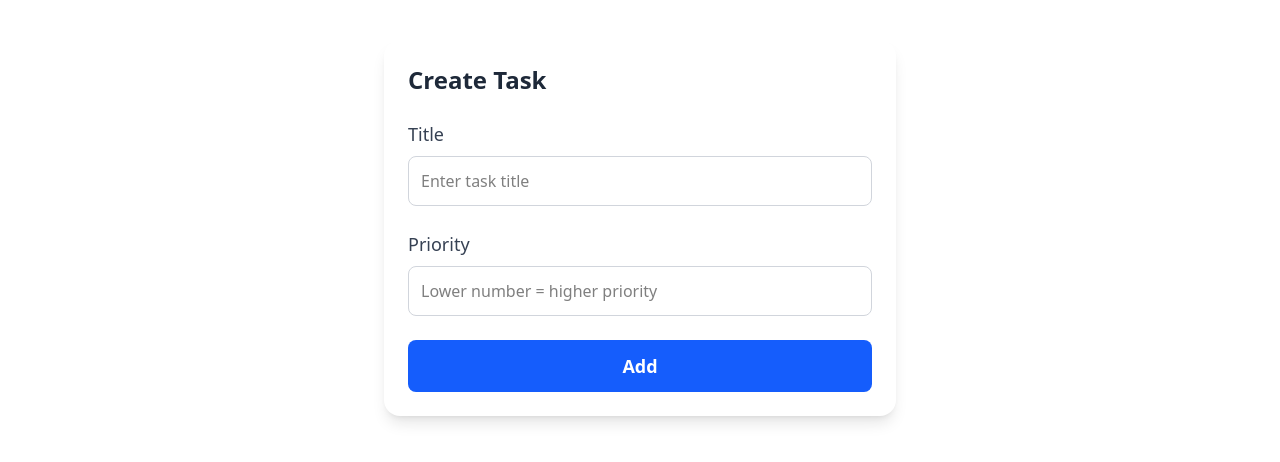
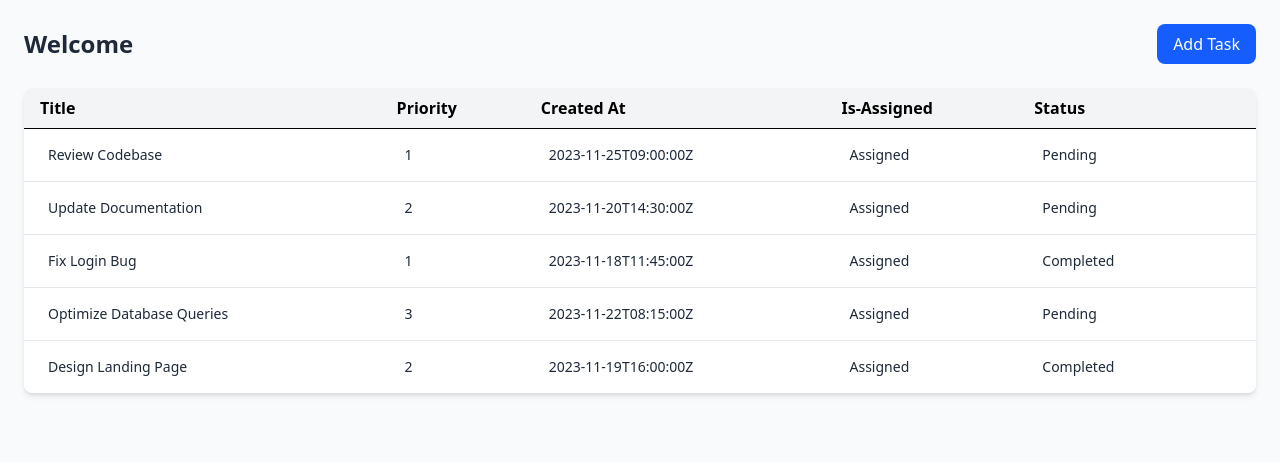
Before and after one commit to jae-red21/job-scheduler, a React (Vite) app in the folder frontend/: page / in a window 1280 px wide. Shown: the top 462 px of the page. Built offline with nearby package versions, Linux system fonts and the light colour scheme.

Commit message:
update the Supervisor Dashboard

```diff
--- a/frontend/src/App.tsx
+++ b/frontend/src/App.tsx
@@ -1,12 +1,19 @@
-import TaskForm from "./components/TaskForm"
+import { BrowserRouter, Route, Routes } from "react-router-dom";
+import SupervisorDashboard from "./components/SupervisorDashboard";
+import TaskForm from "./components/TaskForm";
+import tasks from "./tasks.json";
 
 function App() {
+  return (
+    <BrowserRouter>
+      <Routes>
 
-  return (
-    <>
-    <TaskForm />
-    </>
-  )
+        <Route path="/" element={<SupervisorDashboard tasks={tasks} />} />
+
+        <Route path="/supervisor-dashboard/new-task" element={<TaskForm />} />
+      </Routes>
+    </BrowserRouter>
+  );
 }
 
-export default App
+export default App;
--- a/frontend/src/components/AgentDashboard.tsx
+++ b/frontend/src/components/AgentDashboard.tsx
@@ -1,25 +1,82 @@
-import React from "react";
+import React, { useState } from "react";
+import { task } from "../types/task";
 
-const AgentDashboard = () => {
+type AgentProps = {
+  tasks: task[];
+};
+
+const AgentDashboard = ({ tasks }: AgentProps) => {
+  const [taskList, setTaskList] = useState<task[]>(tasks);
+
+  const handleMarkComplete = (id: number) => {
+    setTaskList((prevTasks) =>
+      prevTasks.map((task) =>
+        task.id === id ? { ...task, isCompleted: true } : task
+      )
+    );
+  };
+
   return (
-    <div>
-      <div>
-        <h1>Welcome</h1>
-        <button type="submit">Add Task</button>
+    <div className="p-6 bg-gray-50 min-h-screen">
+      {/* Header Section */}
+      <div className="flex justify-between items-center mb-6">
+        <h1 className="text-2xl font-bold text-gray-800">Welcome</h1>
+        <button
+          type="submit"
+          className="bg-blue-600 text-white px-4 py-2 rounded-lg hover:bg-blue-700 transition duration-300"
+        >
+          Add Task
+        </button>
       </div>
-      <div>
-        <table>
-            <thead>
-                <tr>
-                    <th>Title</th>
-                    <th>Priority</th>
-                    <th>Created At</th>
-                    <th></th>
-                </tr>
-            </thead>
-            <tbody>
 
-            </tbody>
+      {/* Table Section */}
+      <div className="overflow-x-auto bg-white rounded-lg shadow-md">
+        <table className="min-w-full">
+          <thead className="bg-gray-100">
+            <tr>
+              <th className="px-6 py-3 text-left text-sm font-semibold text-gray-700 uppercase tracking-wider">
+                Title
+              </th>
+              <th className="px-6 py-3 text-left text-sm font-semibold text-gray-700 uppercase tracking-wider">
+                Priority
+              </th>
+              <th className="px-6 py-3 text-left text-sm font-semibold text-gray-700 uppercase tracking-wider">
+                Created At
+              </th>
+              <th className="px-6 py-3 text-left text-sm font-semibold text-gray-700 uppercase tracking-wider">
+                Supervisor
+              </th>
+              <th className="px-6 py-3 text-left text-sm font-semibold text-gray-700 uppercase tracking-wider">
+                Actions
+              </th>
+            </tr>
+          </thead>
+          <tbody className="divide-y divide-gray-200">
+            {taskList.map((task) => (
+              <tr key={task.id} className="hover:bg-gray-50 transition duration-200">
+                <td className="px-6 py-4 whitespace-nowrap text-sm text-gray-800">
+                  {task.name}
+                </td>
+                <td className="px-6 py-4 whitespace-nowrap text-sm text-gray-800">
+                  {task.priority}
+                </td>
+                <td className="px-6 py-4 whitespace-nowrap text-sm text-gray-800">
+                  {task.createdAt}
+                </td>
+                <td className="px-6 py-4 whitespace-nowrap text-sm text-gray-800">
+                  {task.supervisor_id}
+                </td>
+                <td className="px-6 py-4 whitespace-nowrap text-sm">
+                  <button
+                    onClick={() => handleMarkComplete(task.id)}
+                    className="bg-green-600 text-white px-4 py-2 rounded-lg hover:bg-green-700 transition duration-300"
+                  >
+                    Complete
+                  </button>
+                </td>
+              </tr>
+            ))}
+          </tbody>
         </table>
       </div>
     </div>
--- a/frontend/src/components/SupervisorDashboard.tsx
+++ b/frontend/src/components/SupervisorDashboard.tsx
@@ -1,16 +1,30 @@
-import React from 'react'
+import React from 'react';
+import { task } from '../types/task';
+import { NavLink } from 'react-router-dom';
 
-const SupervisorDashboard = () => {
-    const theadStyle ="py-2 px-4 border-b font-semibold text-left"
-    const tdStyle="py-2 px-4 border-b"
+type Props = {
+    tasks: task[]
+}
+
+const SupervisorDashboard = ( {tasks}: Props) => {
+  const theadStyle = "py-2 px-4 border-b font-semibold text-left";
+
   return (
-    <div>
-      <div>
-        <h1>Welcome</h1>
-        <button type="submit">Add Task</button>
+    <div className="p-6 bg-gray-50 min-h-screen">
+      {/* Header Section */}
+      <div className="flex justify-between items-center mb-6">
+        <h1 className="text-2xl font-bold text-gray-800">Welcome</h1>
+        <NavLink
+          to="/supervisor-dashboard/new-task"
+          className="bg-blue-600 text-white px-4 py-2 rounded-lg hover:bg-blue-700 transition duration-300"
+        >
+          Add Task
+        </NavLink>
       </div>
-      <div>
-        <table className="min-w-full bg-white border border-gray-300">
+
+      {/* Table Section */}
+      <div className="overflow-x-auto bg-white rounded-lg shadow-md">
+        <table className="min-w-full">
           <thead className="bg-gray-100">
             <tr>
               <th className={`${theadStyle}`}>Title</th>
@@ -21,13 +35,32 @@ const SupervisorDashboard = () => {
               <th className={`${theadStyle}`}></th>
             </tr>
           </thead>
-            <tbody>
+          <tbody className="divide-y divide-gray-200">
+            {tasks.map(task => (
+                <tr key={task.id} className="hover:bg-gray-50 transition duration-200">
+                <td className="px-6 py-4 whitespace-nowrap text-sm text-gray-800">
+                  {task.name}
+                </td>
+                <td className="px-6 py-4 whitespace-nowrap text-sm text-gray-800">
+                  {task.priority}
+                </td>
+                <td className="px-6 py-4 whitespace-nowrap text-sm text-gray-800">
+                  {task.createdAt}
+                </td>
+                <td className="px-6 py-4 whitespace-nowrap text-sm text-gray-800">
+                  {task.isAssigned ? "Assigned" : "Not Yet"}
+                </td>
+                <td className="px-6 py-4 whitespace-nowrap text-sm text-gray-800">
+                {task.isCompleted ? "Completed" : "Pending"}
+                </td>
 
+              </tr>
+            ))}
           </tbody>
         </table>
       </div>
     </div>
-  )
-}
+  );
+};
 
-export default SupervisorDashboard
+export default SupervisorDashboard;
--- /dev/null
+++ b/frontend/src/tasks.json
@@ -0,0 +1,47 @@
+[
+    {
+      "id": 1,
+      "supervisor_id": 101,
+      "name": "Review Codebase",
+      "priority": 1,
+      "createdAt": "2023-11-25T09:00:00Z",
+      "isAssigned": true,
+      "isCompleted": false
+    },
+    {
+      "id": 2,
+      "supervisor_id": 102,
+      "name": "Update Documentation",
+      "priority": 2,
+      "createdAt": "2023-11-20T14:30:00Z",
+      "isAssigned": true,
+      "isCompleted": false
+    },
+    {
+      "id": 3,
+      "supervisor_id": 103,
+      "name": "Fix Login Bug",
+      "priority": 1,
+      "createdAt": "2023-11-18T11:45:00Z",
+      "isAssigned": true,
+      "isCompleted": true
+    },
+    {
+      "id": 4,
+      "supervisor_id": 104,
+      "name": "Optimize Database Queries",
+      "priority": 3,
+      "createdAt": "2023-11-22T08:15:00Z",
+      "isAssigned": true,
+      "isCompleted": false
+    },
+    {
+      "id": 5,
+      "supervisor_id": 105,
+      "name": "Design Landing Page",
+      "priority": 2,
+      "createdAt": "2023-11-19T16:00:00Z",
+      "isAssigned": true,
+      "isCompleted": true
+    }
+  ]
--- /dev/null
+++ b/frontend/src/types/task.ts
@@ -0,0 +1,9 @@
+export type task = {
+    id: number;
+    supervisor_id: number;
+    name: string;
+    priority: number;
+    createdAt: string;
+    isAssigned: boolean;
+    isCompleted: boolean;
+}
```
Lines whose indentation alone changed are shown as unchanged.
